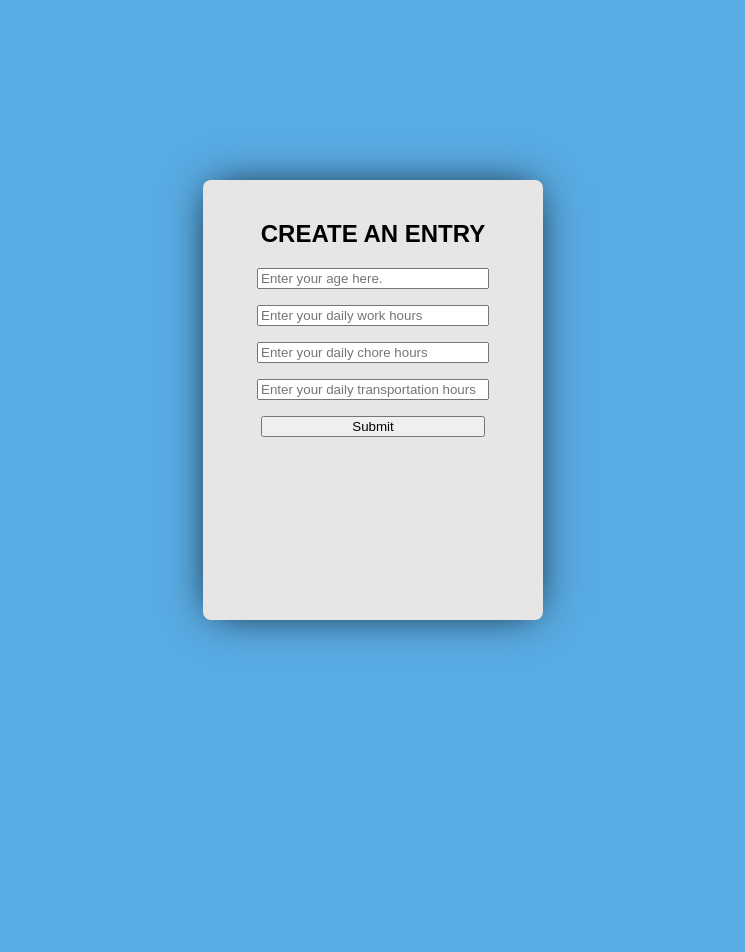
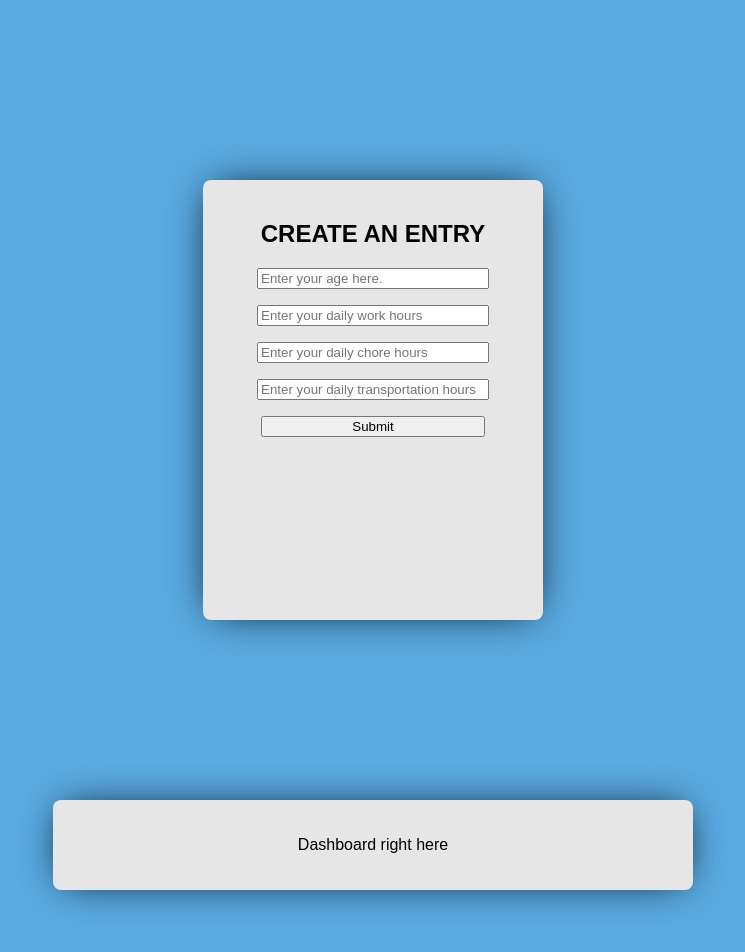
Before and after one commit to jamesEmerson112/time, a React (Create React App) app: page / in a window 1280 px wide. Shown: the top 952 px of the page, without its empty margins (267-1012 px from the left). Before the commit the page ends 800 px from the top, so only its background shows below. Built offline with nearby package versions, Linux system fonts and the light colour scheme.

Commit message:
Add in the prototype appearance of the dashboard

```diff
--- a/src/App.js
+++ b/src/App.js
@@ -1,10 +1,17 @@
 import './App.css';
 import FirstComponent from './Components/FirstComponent';
+import DashboardComponent from './Components/DashboardComponent';
+
 
 function App() {
   return (
     <div className="App">
       <FirstComponent />
+
+      <div>
+        <DashboardComponent />
+        <DashboardComponent />
+      </div>
     </div>
   );
 }
--- /dev/null
+++ b/src/Components/DashboardComponent.css
@@ -0,0 +1,13 @@
+.DashboardComponent {
+  width:50%;
+  height:100%;
+  background:#e6e6e6;
+  border-radius:8px;
+  box-shadow:0 0 40px -10px #000;
+  margin:calc(50vh - 220px) auto;
+  padding:20px 30px;
+  max-width: 100%;
+  box-sizing:border-box;
+  font-family:'Montserrat',sans-serif;
+  position:relative
+}
--- /dev/null
+++ b/src/Components/DashboardComponent.js
@@ -0,0 +1,22 @@
+import './DashboardComponent.css';
+import React, {useEffect, useState} from 'react';
+
+// const fakeData = process.env.FAKEDATA;
+
+function DashboardComponent() {
+  // const pressSubmit = (e) => {
+  //   e.preventDefault();
+  //   console.log('hello');
+  // }
+
+  // console.log(fakeData);
+
+  return (
+    <div className="DashboardComponent">
+      <p>Dashboard right here</p>
+
+    </div>
+  );
+}
+
+export default DashboardComponent;
--- a/src/Components/FirstComponent.js
+++ b/src/Components/FirstComponent.js
@@ -13,11 +13,11 @@ function FirstComponent() {
         <h2>CREATE AN ENTRY</h2>
         <p type="Number"><input type="text" name="age" placeholder="Enter your age here."></input></p>
 
-        <p type="Number"><input type="text" name="weeklyWorkHrs" placeholder="Enter your daily work hours"></input></p>
+        <p type="Number"><input type="text" name="dailyWorkHrs" placeholder="Enter your daily work hours"></input></p>
 
         <p type="Number"><input type="text" name="dailyChoresHrs" placeholder="Enter your daily chore hours"></input></p>
 
-        <p type="Number"><input type="text" name="dailyChoresHrs" placeholder="Enter your daily transportation hours"></input></p>
+        <p type="Number"><input type="text" name="dailyTransportationHrs" placeholder="Enter your daily transportation hours"></input></p>
 
         <input className="button" type="submit" value="Submit" onClick={pressSubmit}/>
       </form>
```
